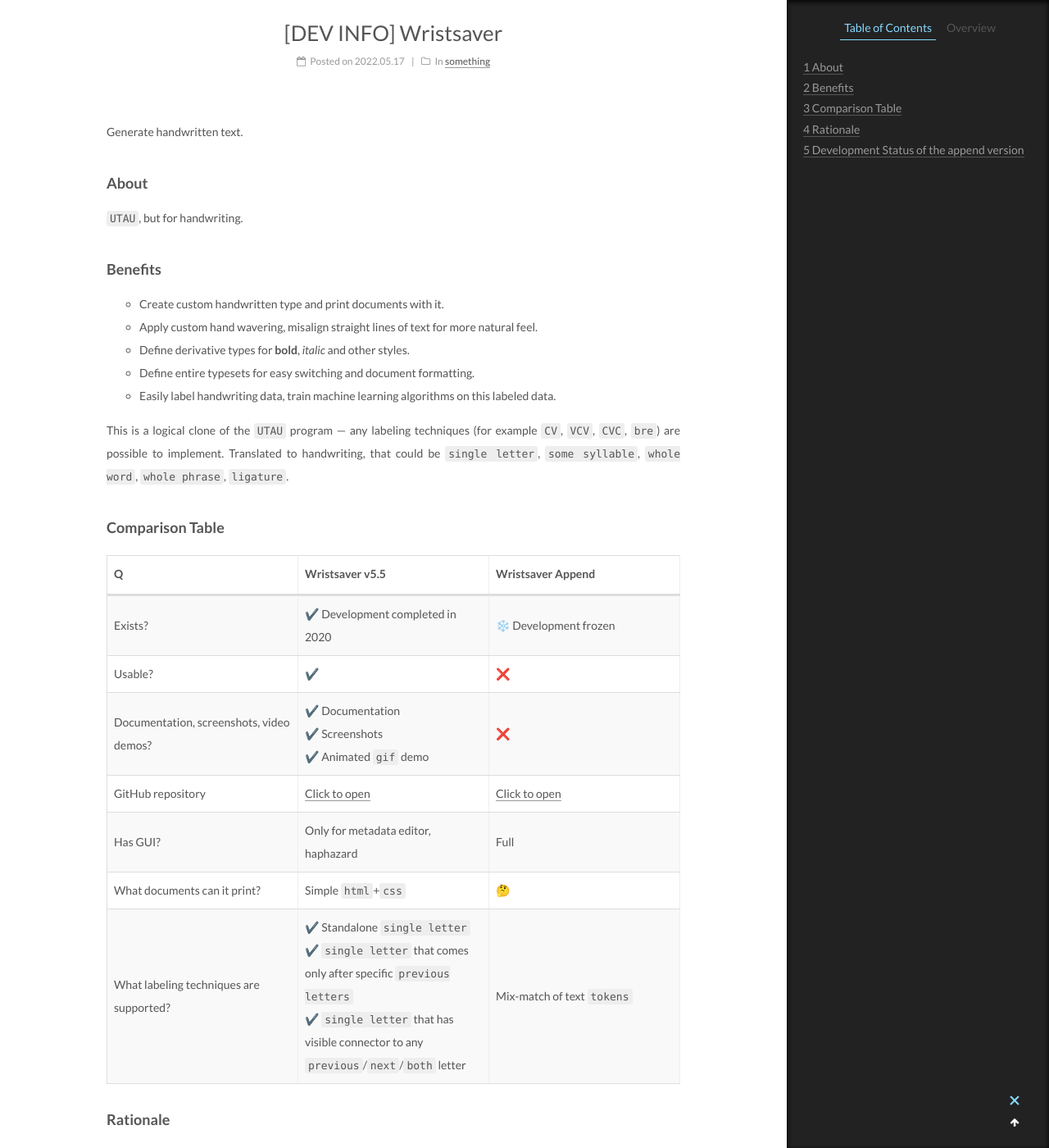
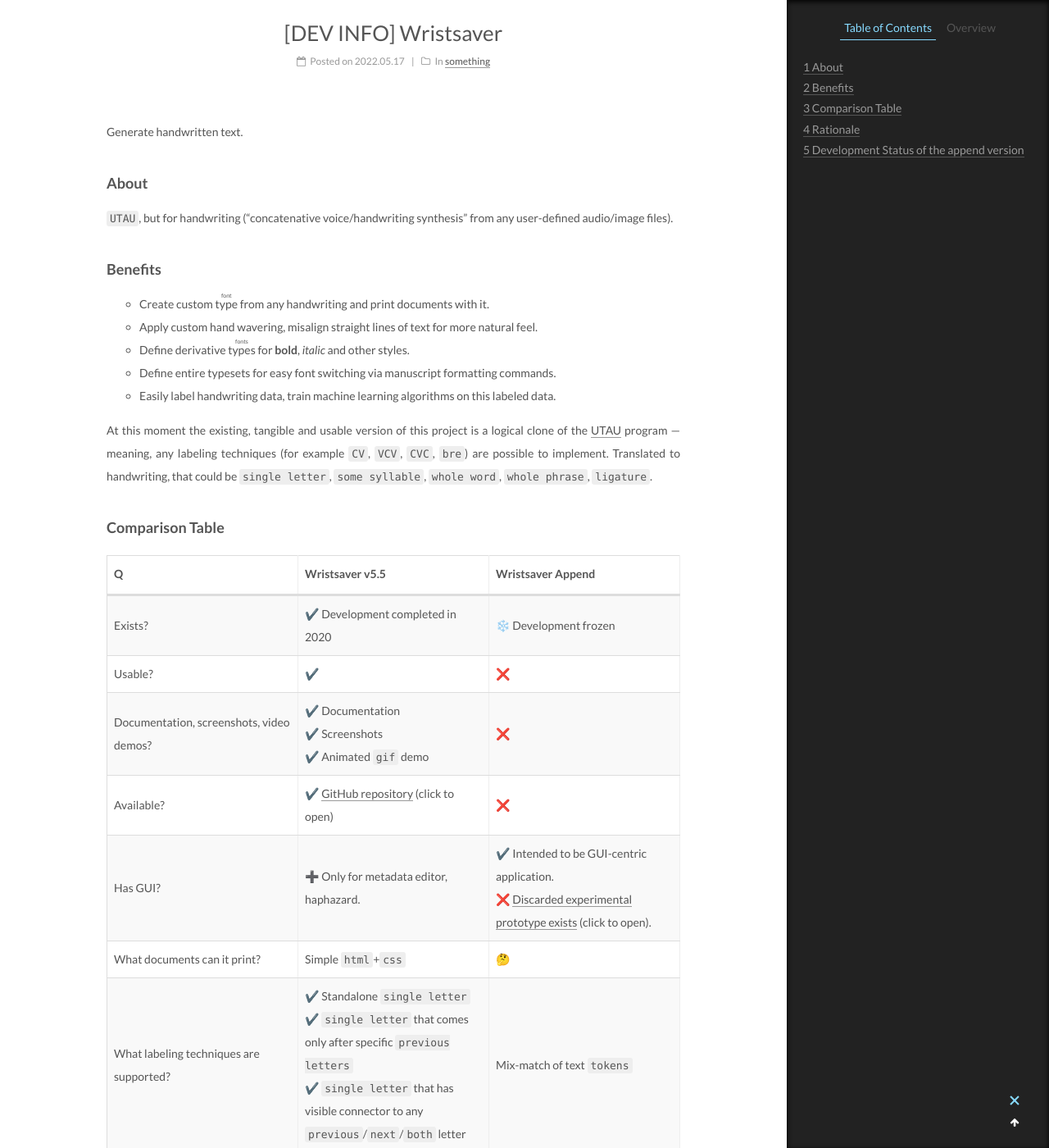
Before and after one commit to gggrv/gggrv.github.io, a Jekyll site: the page built from _posts/2022-05-17-devinfo-wristsaver.md, in a window 1280 px wide and 1400 px high, scrolled down 356 px. Shown: the whole window at 82% size. Built offline with Jekyll 4.4.1, drawn with Linux system fonts in a browser that asks for light colours.

Commit message:
[fix] old information, confusing wording, broken links, web scraping protection

```diff
--- a/_posts/2022-05-17-devinfo-wristsaver.md
+++ b/_posts/2022-05-17-devinfo-wristsaver.md
@@ -12,17 +12,17 @@ Generate handwritten text.
 
 ### About
 
-`UTAU`, but for handwriting.
+`UTAU`, but for handwriting ("concatenative voice/handwriting synthesis" from any user-defined audio/image files).
 
 ### Benefits
 
-- Create custom handwritten type and print documents with it.
+- Create custom <ruby>type<rt>font</rt></ruby> from any handwriting and print documents with it.
 - Apply custom hand wavering, misalign straight lines of text for more natural feel.
-- Define derivative types for **bold**, *italic* and other styles.
-- Define entire typesets for easy switching and document formatting.
+- Define derivative <ruby>types<rt>fonts</rt></ruby> for **bold**, *italic* and other styles.
+- Define entire typesets for easy font switching via manuscript formatting commands.
 - Easily label handwriting data, train machine learning algorithms on this labeled data.
 
-This is a logical clone of the `UTAU` program — any labeling techniques (for example `CV`, `VCV`, `CVC`, `bre`) are possible to implement. Translated to handwriting, that could be `single letter`, `some syllable`, `whole word`, `whole phrase`, `ligature`.
+At this moment the existing, tangible and usable version of this project is a logical clone of the [UTAU](https://en.wikipedia.org/wiki/Utau) program — meaning, any labeling techniques (for example `CV`, `VCV`, `CVC`, `bre`) are possible to implement. Translated to handwriting, that could be `single letter`, `some syllable`, `whole word`, `whole phrase`, `ligature`.
 
 ### Comparison Table
 
@@ -31,8 +31,8 @@ This is a logical clone of the `UTAU` program — any labeling techniques (for e
 | Exists? | ✔️ Development completed in 2020 | ❄️ Development frozen |
 | Usable? | ✔️ | ❌ |
 | Documentation, screenshots, video demos? | ✔️ Documentation<br>✔️ Screenshots<br>✔️ Animated `gif` demo | ❌ |
-| GitHub repository | [Click to open](https://github.com/gggrv/edu_archive_wristsaver_v5.5) | [Click to open](https://github.com/gggrv/wristsaver_append) |
-| Has GUI? | Only for metadata editor, haphazard | Full |
+| Available? | ✔️ [GitHub repository](https://github.com/gggrv/edu_archive_wristsaver_v5.5) (click to open) | ❌ |
+| Has GUI? | ➕ Only for metadata editor, haphazard. | ✔️ Intended to be GUI-centric application.<br>❌ [Discarded experimental prototype exists](https://github.com/gggrv/wristsaver_append) (click to open). |
 | What documents can it print? | Simple `html`+`css` | 🤔 |
 | What labeling techniques are supported? | ✔️ Standalone `single letter`<br>✔️ `single letter` that comes only after specific `previous letters`<br>✔️ `single letter` that has visible connector to any `previous`/`next`/`both` letter | Mix-match of text `tokens` |
 
```
Also changed, not shown: about/index.md (+2 -2 lines), about/projects.md (+2 -2 lines).
